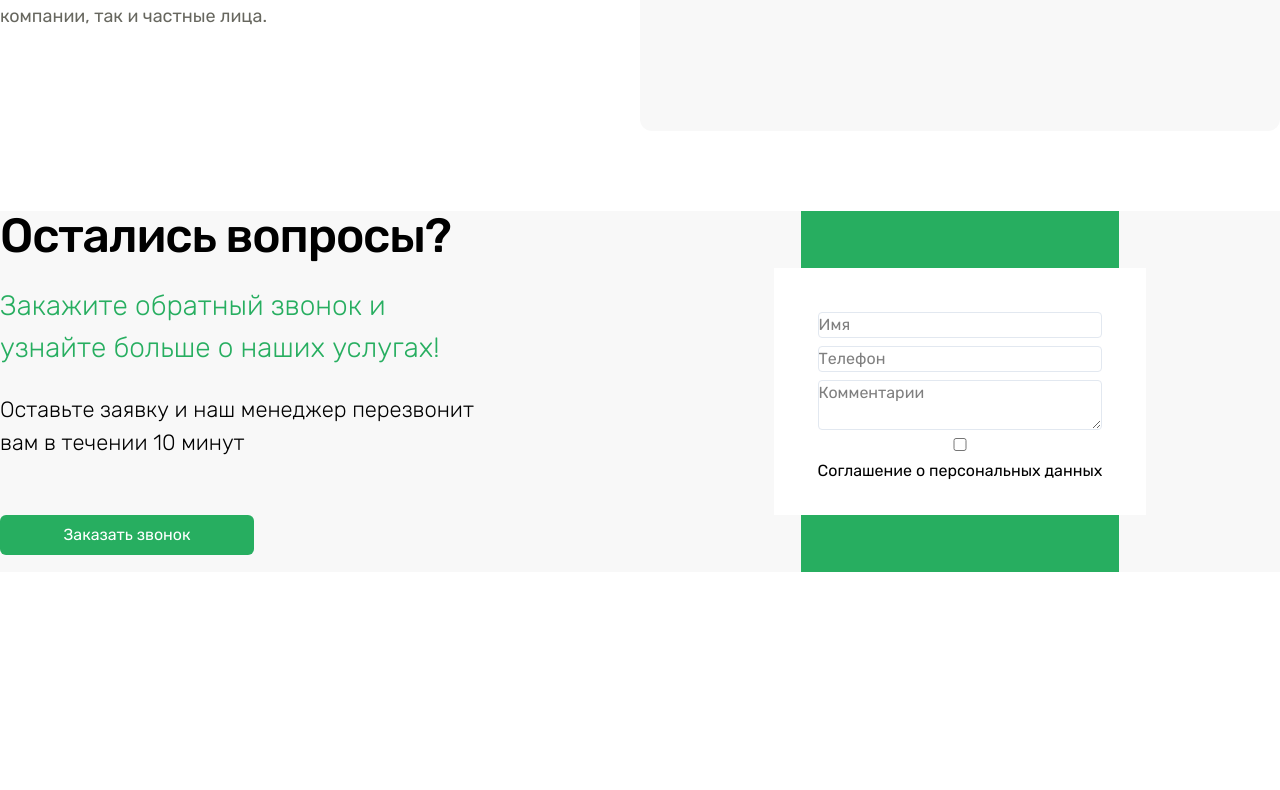
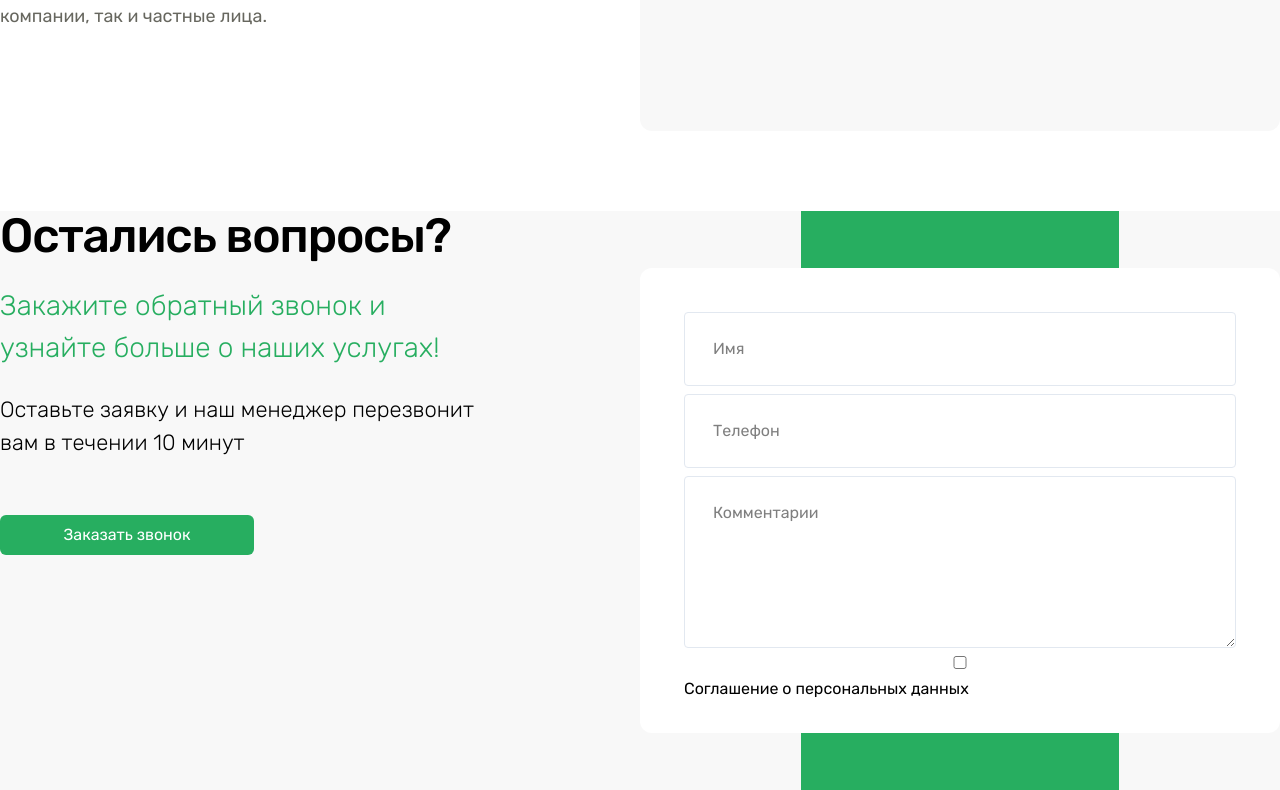
Before and after one commit to respectedbro/NoRood, a Vue app: page / in a window 1280 px wide. Shown: the part 2337-3127 px from the top of the page. Before the commit the page ends 2909 px from the top, so only its background shows below. Built offline with nearby package versions, Linux system fonts and the light colour scheme.

Commit message:
create form

```diff
--- a/src/views/HomeView.vue
+++ b/src/views/HomeView.vue
@@ -130,22 +130,22 @@ import HeaderComponent from '@/components/HeaderComponent.vue'
 
         <div class="w-1/2 flex flex-col items-center">
           <div class="w-[318px] bg-[#27AE60] h-[57px]"></div>
-          <form class="flex flex-col px-11 pt-11 pb-8 bg-white gap-2">
+          <form class="flex flex-col px-11 pt-11 pb-8 bg-white gap-2 w-full rounded-xl">
             <input
-              class="border-solid border-1 border-slate-200 rounded"
+              class="border-solid border-1 border-slate-200 rounded py-6 pl-7"
               type="text"
               placeholder="Имя"
               name="firstname"
             />
             <input
-              class="border-solid border-1 border-slate-200 rounded"
+              class="border-solid border-1 border-slate-200 rounded py-6 pl-7"
               type="tel"
               placeholder="Телефон"
               name="phone"
             />
             <textarea
               placeholder="Комментарии"
-              class="border-solid border-1 border-slate-200 rounded"
+              class="border-solid border-1 border-slate-200 rounded pt-6 pl-7 min-h-[172px]"
               name="comment"
             ></textarea>
             <input type="checkbox" />
```
